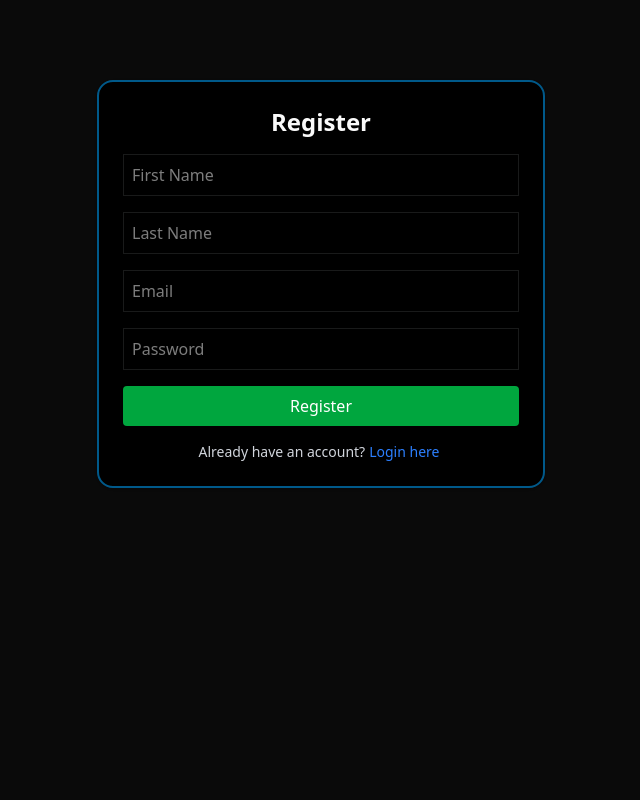
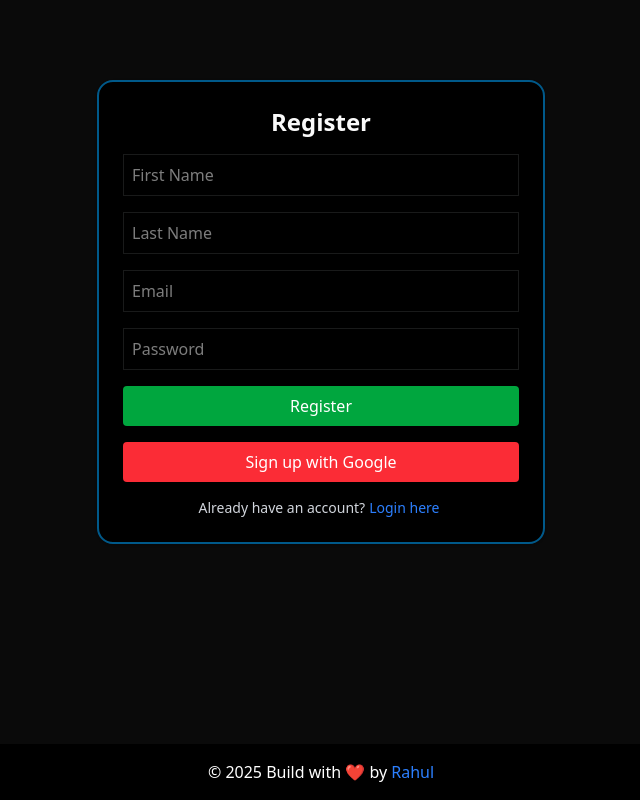
Before and after one commit to Rahulkrpd/Sago, a Next.js app: page /auth/register in a window 1280 px wide. Shown: the whole page, without its empty margins (319-959 px from the left). Built offline with nearby package versions, Linux system fonts and the light colour scheme; no server answers.

Commit message:
self credit added in signin / register page

```diff
--- a/src/app/auth/register/page.tsx
+++ b/src/app/auth/register/page.tsx
@@ -12,7 +12,7 @@ export default function RegisterPage() {
 
     const router = useRouter();
     const [formLoading, setFormLoading] = useState(false);
-    // const [googleLoading, setGoogleLoading] = useState(false);
+    const [googleLoading, setGoogleLoading] = useState(false);
 
     const handleRegister = async (e: React.FormEvent<HTMLFormElement>) => {
         e.preventDefault();
@@ -39,12 +39,13 @@ export default function RegisterPage() {
         }
     };
 
-  /*   const handleGoogleSignIn = async () => {
+    const handleGoogleSignIn = async () => {
         setGoogleLoading(true);
         await signIn('google', { callbackUrl: '/home' });
-    }; */
+    };
 
     return (
+        <>
             <div className="max-w-md mx-auto mt-20 p-6 bg-black rounded-2xl border-sky-800 border-2 shadow">
                 <h2 className="text-2xl font-semibold mb-4 text-center">Register</h2>
                 <form onSubmit={handleRegister} className="space-y-4">
@@ -66,13 +67,13 @@ export default function RegisterPage() {
                     </button>
                 </form>
 
-          {/*   <button
+                <button
                     onClick={handleGoogleSignIn}
                     disabled={googleLoading}
                     className="w-full mt-4 flex justify-center items-center gap-2 bg-red-500 text-white p-2 rounded hover:font-bold"
                 >
                     {googleLoading ? <Loading /> : 'Sign up with Google'}
-            </button> */}
+                </button>
 
                 <p className="text-sm text-center text-gray-300 mt-4">
                     Already have an account?
@@ -87,5 +88,11 @@ export default function RegisterPage() {
                     </button>
                 </p>
             </div>
+
+            <footer className='fixed bottom-0 left-0 right-0 bg-black text-white p-4 text-center'>
+                <p>© {new Date().getFullYear()} Build with ❤️ by <a href="https://github.com/Rahulkrpd/Sago" className='text-blue-500 hover:underline'>Rahul</a></p>
+            </footer>
+        </>
+
     );
 }
--- a/src/app/auth/signin/page.tsx
+++ b/src/app/auth/signin/page.tsx
@@ -36,6 +36,7 @@ export default function SignInPage() {
     }
 
     return (
+        <>
             <div className="max-w-md mx-auto mt-20 p-6 bg-black rounded-2xl border-sky-800 border-2 shadow">
                 <h2 className="text-2xl font-semibold mb-4 text-center text-white">Sign In</h2>
 
@@ -84,5 +85,12 @@ export default function SignInPage() {
                     </button>
                 </p>
             </div>
+
+
+            <footer className='fixed bottom-0 left-0 right-0 bg-black text-white p-4 text-center'>
+                <p>© {new Date().getFullYear()} Build with ❤️ by <a href="https://github.com/Rahulkrpd/Sago" className='text-blue-500 hover:underline'>Rahul</a></p>
+            </footer>
+
+        </>
     )
 }
```
Lines whose indentation alone changed are shown as unchanged.
